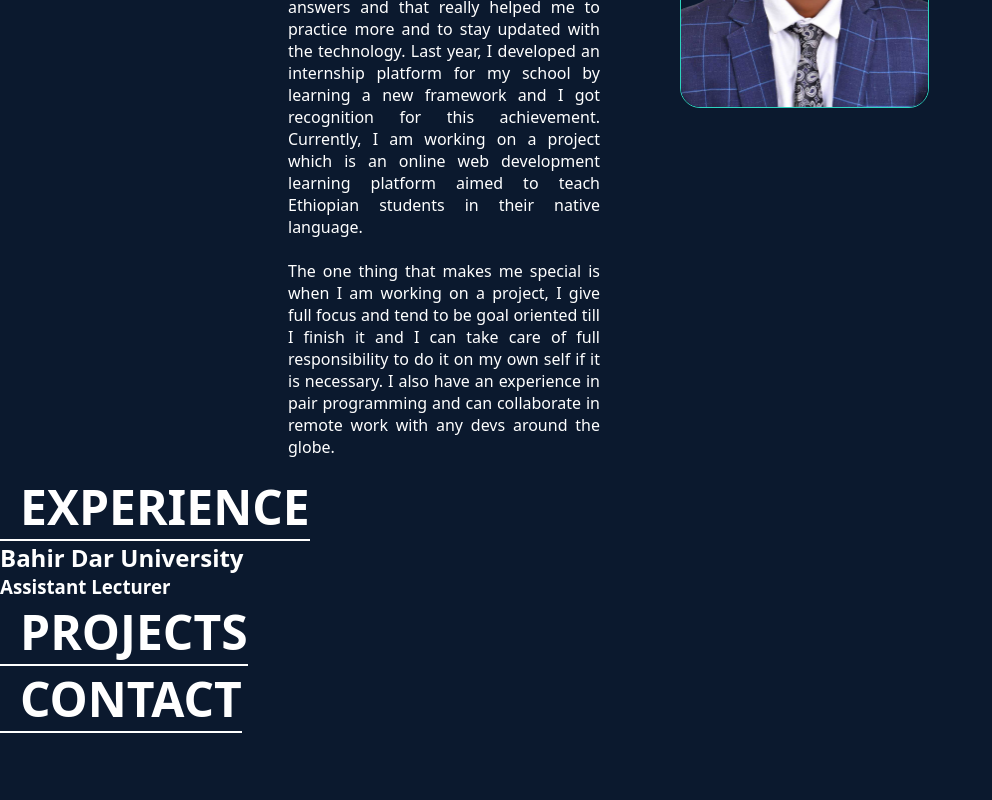
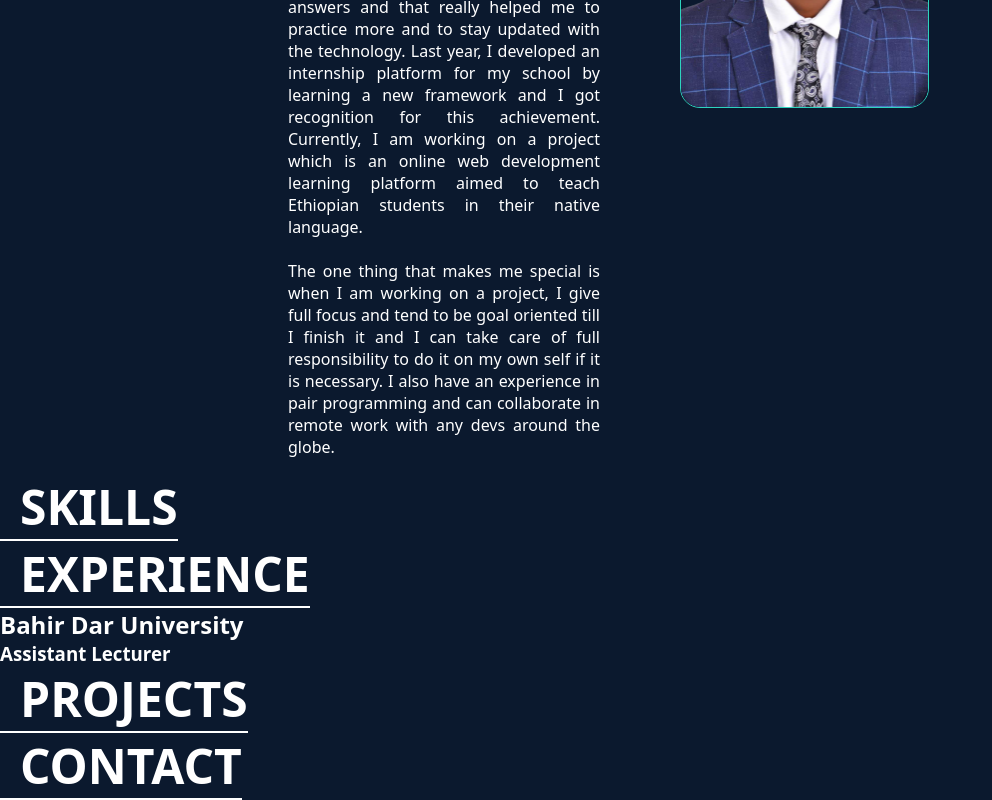
Before and after one commit to degisew/SPA-Portfolio, a React (Create React App) app: page / in a window 1280 px wide. Shown: the part 1141-1941 px from the top of the page, without its empty margins (0-992 px from the left). Before the commit the page ends 1874 px from the top, so only its background shows below. Built offline with nearby package versions, Linux system fonts and the light colour scheme.

Commit message:
Added a skills page to routes and navbar

```diff
--- a/src/App.js
+++ b/src/App.js
@@ -6,6 +6,7 @@ import ContactMe from "./Pages/ContactMe";
 import Experience from "./Pages/Experience";
 import Home from "./Pages/Home";
 import Projects from "./Pages/Projects";
+import Skills from "./Pages/Skills";
 
 function App() {
   return (
@@ -13,6 +14,7 @@ function App() {
       <NavBar />
       <Home />
       <AboutMe />
+      <Skills />
       <Experience />
       <Projects />
       <ContactMe />
--- a/src/Components/NavBar.module.css
+++ b/src/Components/NavBar.module.css
@@ -3,6 +3,7 @@
   justify-content: space-around;
   align-items: center;
   min-height: 70px;
+  /* box-shadow: 0.5px 0.5px  white; */
 }
 
 .logoContainer {
```
